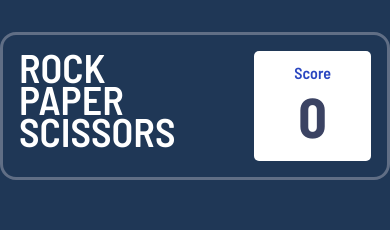
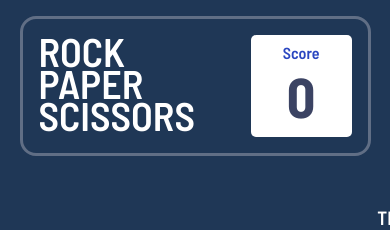
Before and after one commit to emirbuckun/rock-paper-scissors, a React (Vite) app: page /game in a window 390 px wide. Shown: the top 230 px of the page. Built offline with nearby package versions, Linux system fonts and the light colour scheme.

Commit message:
Add media query for header

```diff
--- a/src/components/Header/header.css
+++ b/src/components/Header/header.css
@@ -1,32 +1,44 @@
 .header {
   display: flex;
-  border: 0.1875rem solid var(--color-header-outline);
-  max-width: 43.75rem;
+  justify-content: space-between;
   width: 100%;
+  padding: 1rem;
+  max-width: 40rem;
   margin-top: 2rem;
   border-radius: 1rem;
-  padding: 1rem;
-  justify-content: space-between;
+  border: 0.1875rem solid var(--color-header-outline);
 }
 
 .header .text {
-  font-size: 2.5rem;
-  text-transform: uppercase;
   display: flex;
   flex-direction: column;
   align-items: flex-start;
+  text-transform: uppercase;
+  font-size: 2.5rem;
   line-height: 2rem;
 }
 
 .score-box {
   padding: 0.75rem 2.5rem;
+  border-radius: 5px;
   background-color: var(--color-white);
   color: var(--color-score-text);
-  border-radius: 5px;
 }
 
 .score {
-  color: var(--color-dark-text);
   font-size: 3.5rem;
   font-weight: 700;
+  color: var(--color-dark-text);
 }
+
+/* MEDIA FOR SMALL DEVICES */
+@media screen and (max-width: 45rem) {
+  .header {
+    width: 90%;
+    margin-top: 1rem;
+  }
+
+  .score-box {
+    padding: 0.5rem 2rem;
+  }
+}
```
